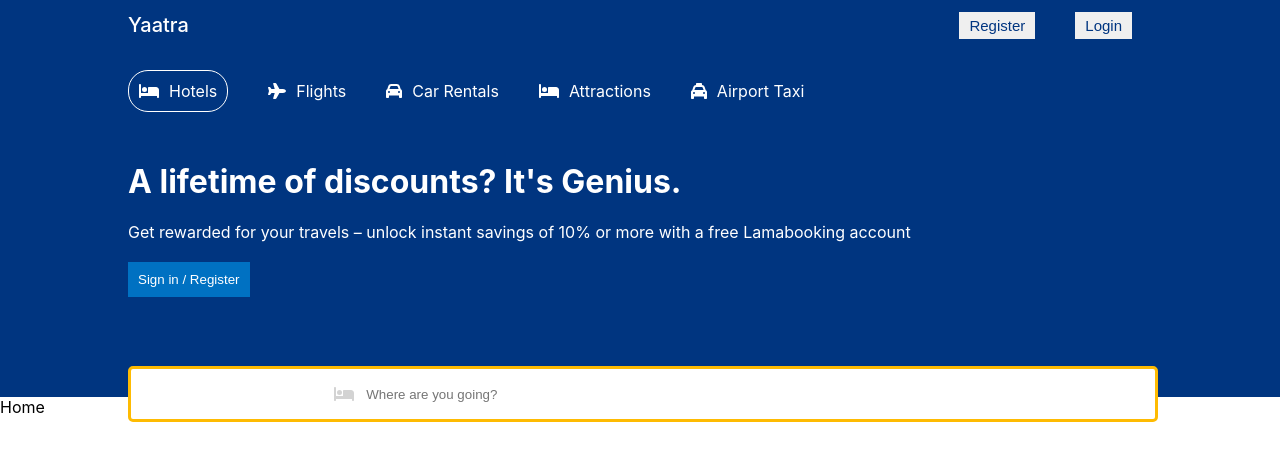
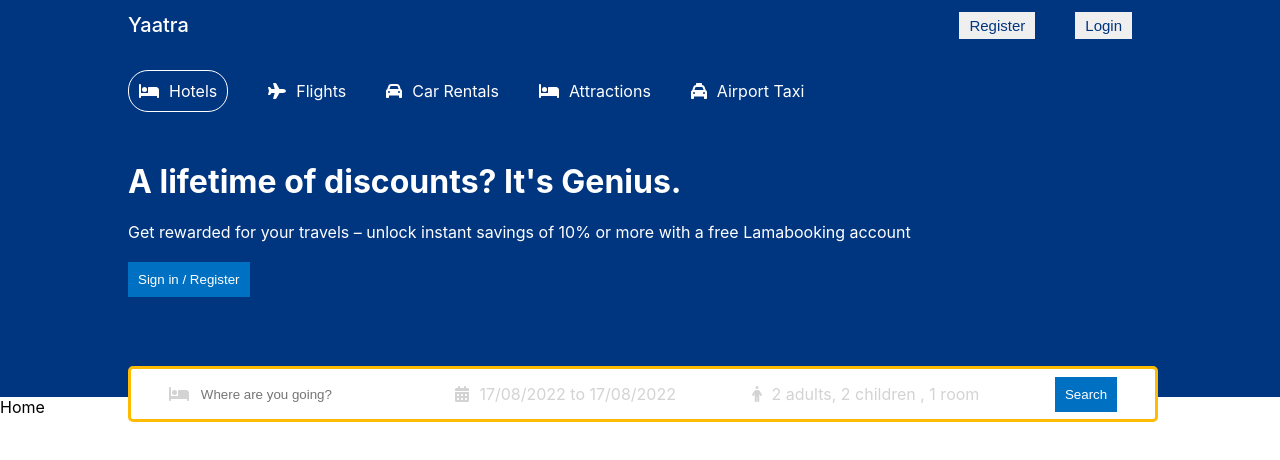
Before and after one commit to Subhradeep10/Yaatra, a React (Create React App) app in the folder frontend/: page / in a window 1280 px wide. Shown: the top 460 px of the page. Built offline with nearby package versions, Linux system fonts and the light colour scheme.

Commit message:
Header files init

```diff
--- a/frontend/package.json
+++ b/frontend/package.json
@@ -10,7 +10,9 @@
     "@testing-library/jest-dom": "^5.16.5",
     "@testing-library/react": "^13.3.0",
     "@testing-library/user-event": "^13.5.0",
+    "date-fns": "^2.29.2",
     "react": "^18.2.0",
+    "react-date-range": "^1.4.0",
     "react-dom": "^18.2.0",
     "react-router-dom": "^6.3.0",
     "react-scripts": "5.0.1",
--- a/frontend/src/Components/Header/Header.css
+++ b/frontend/src/Components/Header/Header.css
@@ -75,3 +75,12 @@
     border: none;
     outline: none;
   }
+  .headerSearchText {
+    color: lightgray;
+    cursor: pointer;
+  }
+  .date {
+    position: absolute;
+    top: 50px;
+    z-index: 2;
+  }
--- a/frontend/src/Components/Header/Header.jsx
+++ b/frontend/src/Components/Header/Header.jsx
@@ -3,11 +3,27 @@
 import {
   faBed,
   faPlane,
+  faCalendarDays,
+  faPerson,
   faCar,
   faTaxi,
 } from "@fortawesome/free-solid-svg-icons";
+import { DateRange } from "react-date-range";
+import { useState } from "react";
 import "./Header.css";
+import "react-date-range/dist/styles.css";
+import "react-date-range/dist/theme/default.css";
+import { format } from "date-fns";
+
 const Header = () => {
+  const [openDate, setOpenDate] = useState(false);
+  const [date, setDate] = useState([
+    {
+      startDate: new Date(),
+      endDate: new Date(),
+      key: "selection",
+    },
+  ]);
   return (
     <div className="header">
       <div className="headerContainer">
@@ -48,7 +64,35 @@
               className="headerSearchInput"
             />
           </div>
-          <div className="headerSearchItem"></div>
+          <div className="headerSearchItem">
+            <FontAwesomeIcon icon={faCalendarDays} className="headerIcon" />
+            <span
+              className="headerSearchText"
+              onClick={() => setOpenDate(!openDate)}
+            >{`${format(date[0].startDate, "dd/MM/yyyy")} to ${format(
+              date[0].endDate,
+              "dd/MM/yyyy"
+            )}`}</span>
+            {openDate && (
+              <DateRange
+                editableDateInputs={true}
+                onChange={(item) => setDate([item.selection])}
+                moveRangeOnFirstSelection={false}
+                ranges={date}
+                className="date"
+                minDate={new Date()}
+              />
+            )}
+          </div>
+          <div className="headerSearchItem">
+            <FontAwesomeIcon icon={faPerson} className="headerIcon" />
+            <span className="headerSearchText">
+              2 adults, 2 children , 1 room
+            </span>
+          </div>
+          <div className="headerSearchItem">
+            <button className="headerBtn">Search</button>
+          </div>
         </div>
       </div>
     </div>
```
Also changed, not shown: 1 other file (tests, documents, lock files or other folders).
